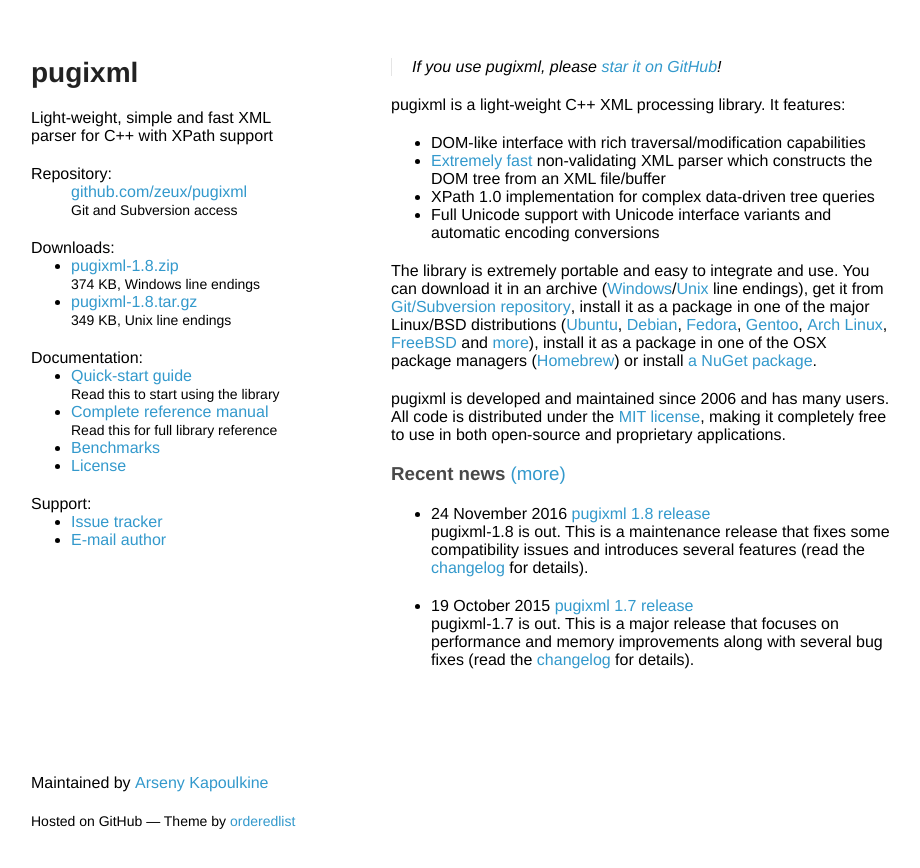
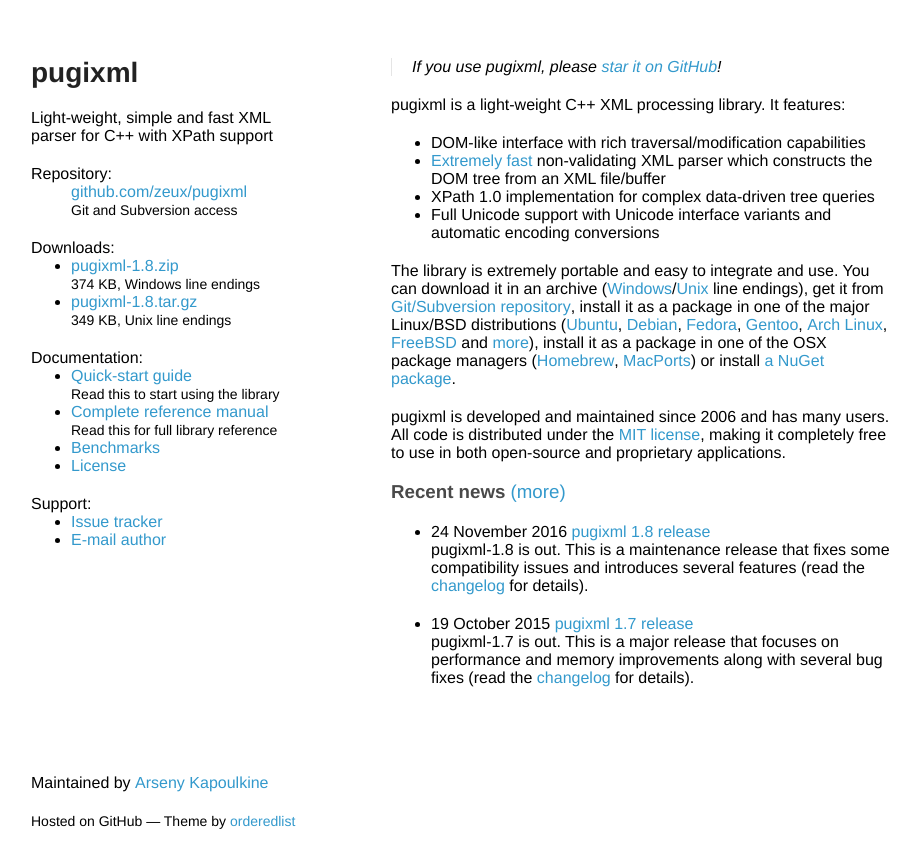
Before and after one commit to zeux/pugixml, a Jekyll site: the page built from index.md, in a window 1280 px wide. Shown: the top 868 px of the page, without its empty margins (179-1099 px from the left). Built offline with Jekyll 4.4.1, drawn with Linux system fonts in a browser that asks for light colours.

Commit message:
Fix broken links, add MacPorts

```diff
--- a/index.md
+++ b/index.md
@@ -12,7 +12,7 @@ pugixml is a light-weight C++ XML processing library. It features:
 * XPath 1.0 implementation for complex data-driven tree queries
 * Full Unicode support with Unicode interface variants and automatic encoding conversions
 
-The library is extremely portable and easy to integrate and use. You can download it in an archive (<a href="http://github.com/zeux/pugixml/releases/download/v{{site.version}}/pugixml-{{site.version}}.zip" onclick="trackLink('download', 'pugixml-{{site.version}}.zip')">Windows</a>/<a href="http://github.com/zeux/pugixml/releases/download/v{{site.version}}/pugixml-{{site.version}}.tar.gz" onclick="trackLink('download', 'pugixml-{{site.version}}.tar.gz')">Unix</a> line endings), get it from [Git/Subversion repository](https://github.com/zeux/pugixml), install it as a package in one of the major Linux/BSD distributions ([Ubuntu](http://packages.ubuntu.com/search?keywords=pugixml), [Debian](https://tracker.debian.org/pkg/pugixml), [Fedora](https://apps.fedoraproject.org/packages/pugixml), [Gentoo](http://packages.gentoo.org/package/dev-libs/pugixml?arches=prefix), [Arch Linux](https://aur.archlinux.org/packages/pugixml/), [FreeBSD](http://fbsdmon.org/ports/textproc/pugixml) and [more](http://pkgs.org/search/pugixml)), install it as a package in one of the OSX package managers ([Homebrew](http://brewformulas.org/Pugixml)) or install [a NuGet package](https://www.nuget.org/packages/pugixml/).
+The library is extremely portable and easy to integrate and use. You can download it in an archive (<a href="http://github.com/zeux/pugixml/releases/download/v{{site.version}}/pugixml-{{site.version}}.zip" onclick="trackLink('download', 'pugixml-{{site.version}}.zip')">Windows</a>/<a href="http://github.com/zeux/pugixml/releases/download/v{{site.version}}/pugixml-{{site.version}}.tar.gz" onclick="trackLink('download', 'pugixml-{{site.version}}.tar.gz')">Unix</a> line endings), get it from [Git/Subversion repository](https://github.com/zeux/pugixml), install it as a package in one of the major Linux/BSD distributions ([Ubuntu](http://packages.ubuntu.com/search?keywords=pugixml), [Debian](https://tracker.debian.org/pkg/pugixml), [Fedora](https://apps.fedoraproject.org/packages/pugixml), [Gentoo](http://packages.gentoo.org/package/dev-libs/pugixml?arches=prefix), [Arch Linux](https://www.archlinux.org/packages/community/x86_64/pugixml/), [FreeBSD](http://www.freshports.org/textproc/pugixml/) and [more](http://pkgs.org/search/pugixml)), install it as a package in one of the OSX package managers ([Homebrew](http://brewformulas.org/Pugixml), [MacPorts](https://www.macports.org/ports.php?by=name&substr=pugixml)) or install [a NuGet package](https://www.nuget.org/packages/pugixml/).
 
 pugixml is developed and maintained since 2006 and has many users. All code is distributed under the [MIT license](/license.html), making it completely free to use in both open-source and proprietary applications.
 
```
